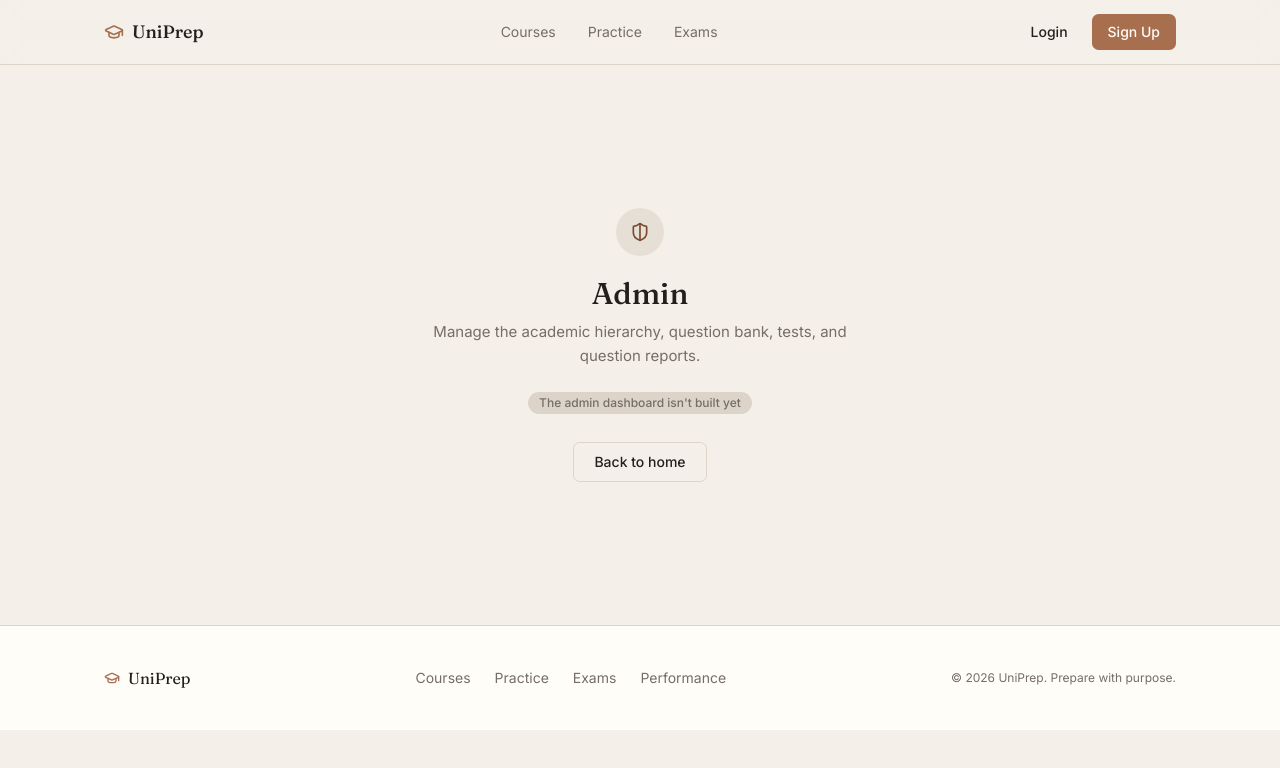
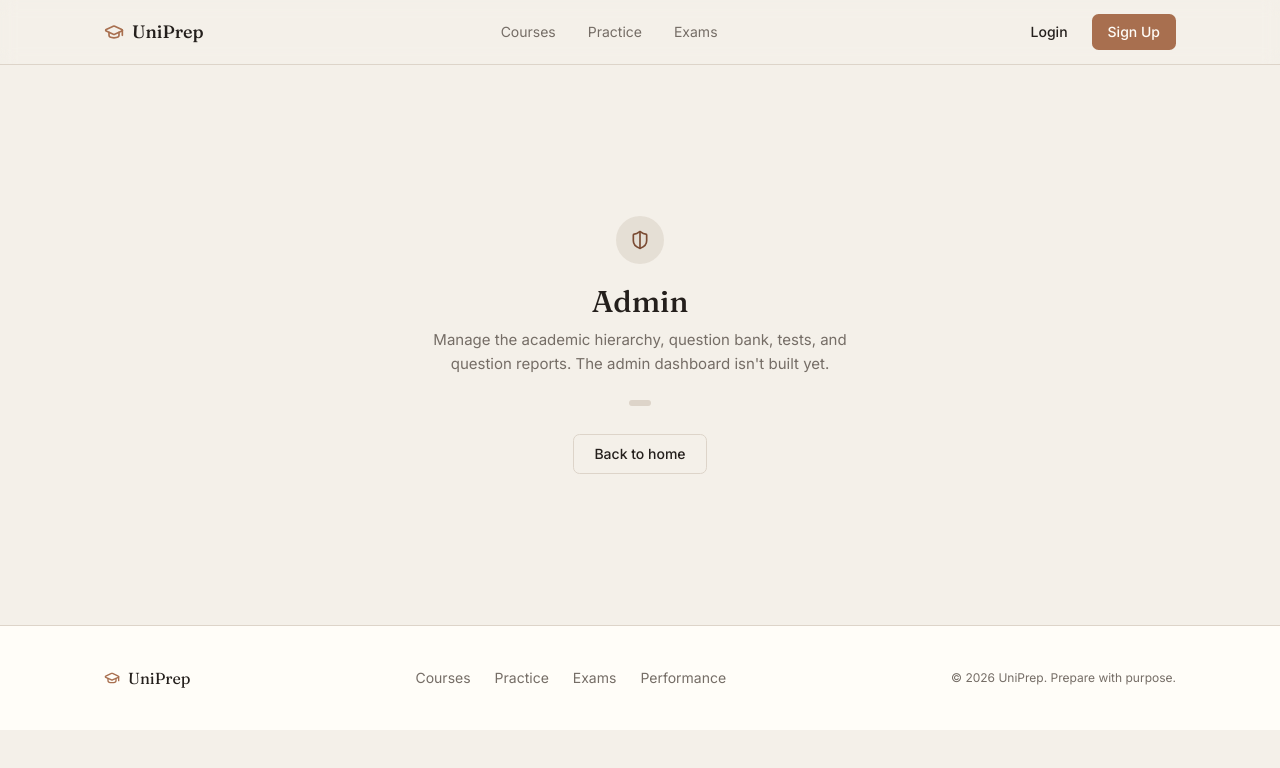
Before and after one commit to Nath-dev160/uniPrep, a Next.js app: page /admin in a window 1280 px wide. Shown: the top 768 px of the page. Built offline with nearby package versions, Linux system fonts and the light colour scheme.

Commit message:
Add files via upload

```diff
--- a/src/app/admin/page.tsx
+++ b/src/app/admin/page.tsx
@@ -7,8 +7,7 @@ export default function AdminPage() {
     <PlaceholderPage
       icon={ShieldHalf}
       title="Admin"
-      description="Manage the academic hierarchy, question bank, tests, and question reports."
-      comingSoon="The admin dashboard isn't built yet"
+      description="Manage the academic hierarchy, question bank, tests, and question reports. The admin dashboard isn't built yet."
     />
   );
 }
```
